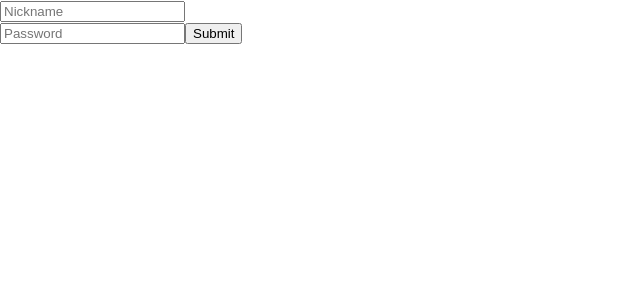
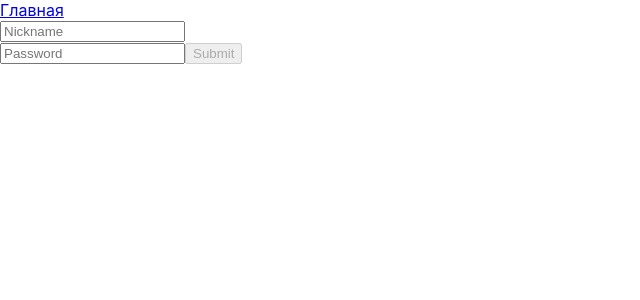
Before and after one commit to Huzzky/react-post-blog, a React (Create React App) app: page /sign-in in a window 1280 px wide. Shown: the top 300 px of the page, without its empty margins (0-640 px from the left). Built offline with nearby package versions, Linux system fonts and the light colour scheme.

Commit message:
add check sign in

```diff
--- a/src/Components/SignIn/Atom/SignInPage.jsx
+++ b/src/Components/SignIn/Atom/SignInPage.jsx
@@ -1,30 +1,26 @@
 import { useForm } from 'react-hook-form'
 import { useState } from 'react'
 import { typeError } from '../../../const'
+import { Link } from 'react-router-dom'
+import { checkSignIn } from '../../../utils/checkSignIn'
 
 const SignInPage = () => {
   const [errorSignIn, setErrorSignIn] = useState(null)
-  // const [password, setPassword] = useState('')
+  const [password, setPassword] = useState('')
   // const [confirmPass, setConfirmPass] = useState('')
 
   const { register, handleSubmit, errors } = useForm()
 
   // @ send form on server
   const onSubmit = (data) => {
-    if (Object.keys(data) === 0) {
-      console.log(errors)
-    } else if (Object.keys(data).length > 0) {
-      let regTest = /\s/g.test(data['Nickname'].trim())
-      if (regTest === true) {
-        console.error('Space in login')
-        setErrorSignIn(typeError.loginSignInError)
-      } else {
-        console.log(data)
-      }
-    }
+    checkSignIn(data, setErrorSignIn, errors)
   }
 
   return (
+    <div>
+      <div>
+        <Link to="/">Главная</Link>
+      </div>
       <form onSubmit={handleSubmit(onSubmit)}>
         <div>
           <input
@@ -47,11 +43,16 @@ const SignInPage = () => {
           type="password"
           placeholder="Password"
           name="Password"
+          onChange={(event) => setPassword(event.currentTarget.value)}
           ref={register({ max: 64, maxLength: 64 })}
         />
 
-      <input type="submit" />
+        <input
+          type="submit"
+          disabled={password.length >= 8 ? null : 'disabled'}
+        />
       </form>
+    </div>
   )
 
   // return (
--- a/src/const.js
+++ b/src/const.js
@@ -1,4 +1,6 @@
-export const AUTH_USER = 'AUTH_USER'
+export const AUTH_USER_REQUEST = 'AUTH_USER_REQUEST'
+export const AUTH_USER_SUCCESS = 'AUTH_USER_SUCCESS'
+export const AUTH_USER_ERROR = 'AUTH_USER_ERROR'
 export const EXIT_USER = 'EXIT_USER'
 
 export const typeError = {
--- a/src/reducers/profileReducer.js
+++ b/src/reducers/profileReducer.js
@@ -1,12 +1,12 @@
-import { AUTH_USER, EXIT_USER } from '../const'
+import { AUTH_USER_REQUEST, EXIT_USER } from '../const'
 
 const initialState = {
   authUserBoolean: false,
 }
 
-export default function profileReducer(state = initialState, action) {
-  switch (action.type) {
-    case AUTH_USER:
+export default function profileReducer(state = initialState, { type, data }) {
+  switch (type) {
+    case AUTH_USER_REQUEST:
       /* Cookie сделать при вхождении в аккаунт */
       return {
         authUserBoolean: true,
--- /dev/null
+++ b/src/utils/checkSignIn.js
@@ -0,0 +1,16 @@
+import { typeError } from '../const'
+
+export const checkSignIn = (data, setErrorSignIn, errors) => {
+  if (Object.keys(data) === 0) {
+    console.log(errors)
+  } else if (Object.keys(data).length > 0) {
+    let regTest = /\s/g.test(data['Nickname'].trim())
+    if (regTest === true) {
+      console.error('Space in login')
+      setErrorSignIn(typeError.loginSignInError)
+    } else {
+      console.log(data)
+      setErrorSignIn(null)
+    }
+  }
+}
```
Also changed, not shown: src/actions/UserActions/signInUser.js (added, +16 -0 lines), 1 other file (tests, documents, lock files or other folders). Lines whose indentation alone changed are shown as unchanged.
